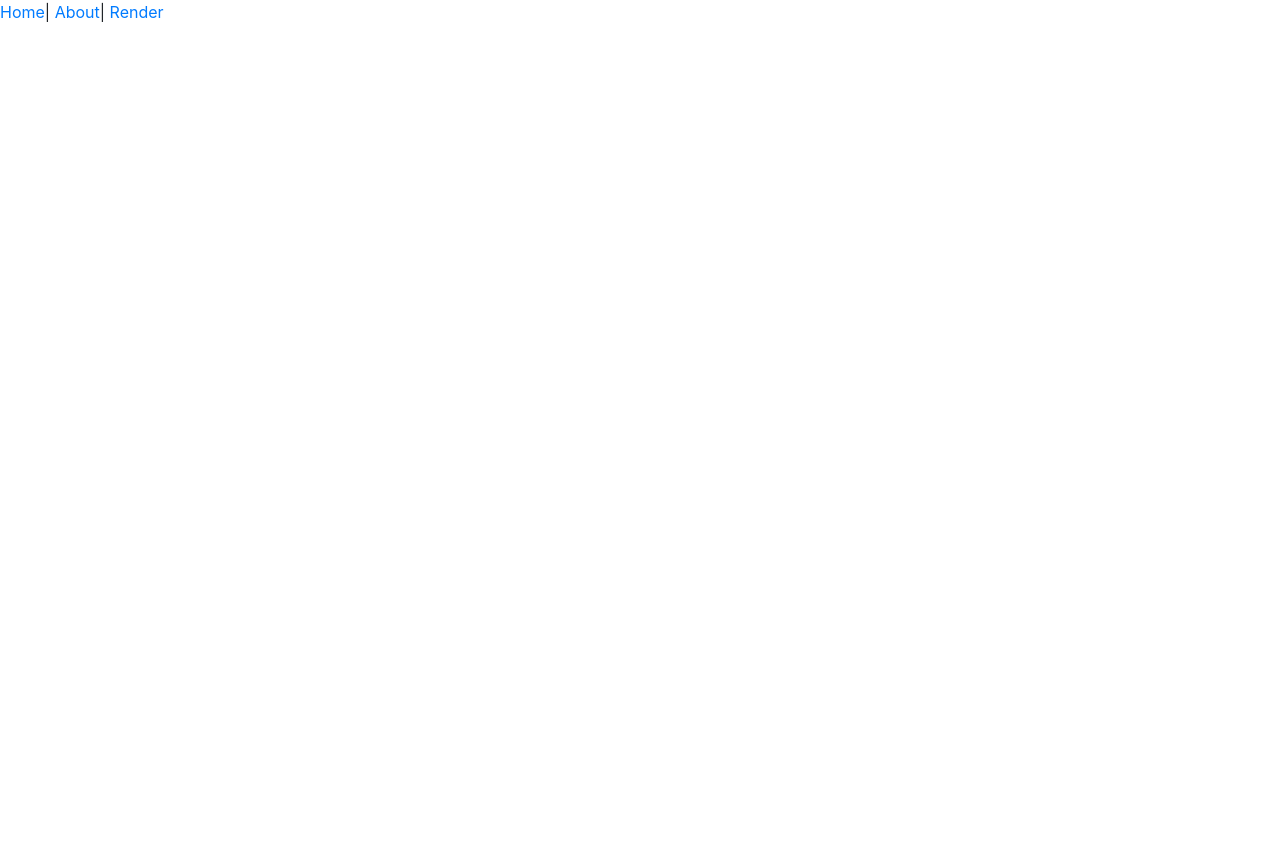
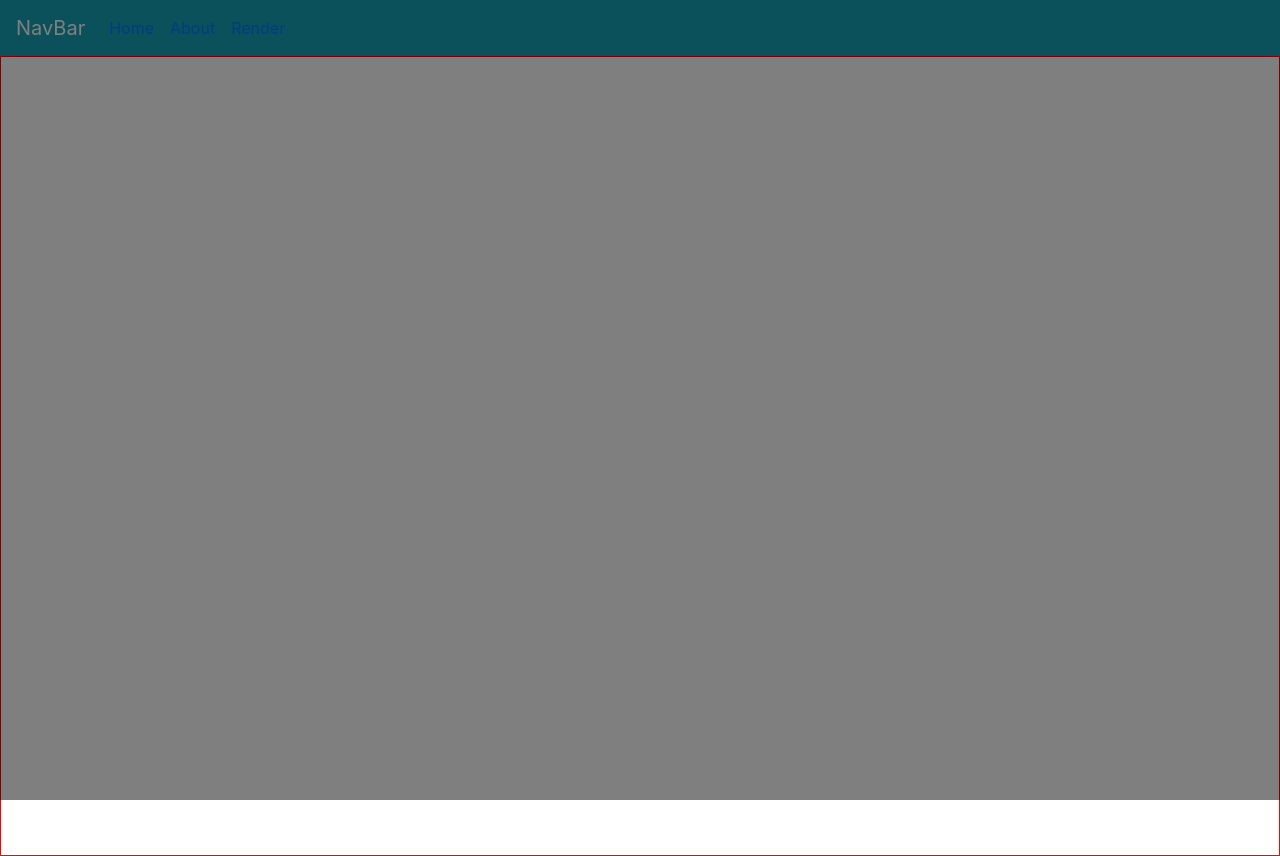
Before and after one commit to fancn21th/0_142_Vue_Spa, a Vue app: page / in a window 1280 px wide. Before the commit the page ends 800 px from the top, so only its background shows below. Built offline with nearby package versions, Linux system fonts and the light colour scheme.

Commit message:
modal dialog mixed with bootstrap

```diff
--- a/src/App.vue
+++ b/src/App.vue
@@ -1,10 +1,24 @@
 <template>
   <div id="app">
-    <div id="nav">
-      <router-link to="/">Home</router-link>|
-      <router-link to="/about">About</router-link>|
-      <router-link to="/render">Render</router-link>
-    </div>
+    <b-navbar toggleable="lg" type="dark" variant="info">
+      <b-navbar-brand href="#">NavBar</b-navbar-brand>
+
+      <b-navbar-toggle target="nav-collapse"></b-navbar-toggle>
+
+      <b-collapse id="nav-collapse" is-nav>
+        <b-navbar-nav>
+          <b-nav-item href="#"
+            ><router-link to="/">Home</router-link></b-nav-item
+          >
+          <b-nav-item href="#"
+            ><router-link to="/about">About</router-link></b-nav-item
+          >
+          <b-nav-item href="#"
+            ><router-link to="/render">Render</router-link></b-nav-item
+          >
+        </b-navbar-nav>
+      </b-collapse>
+    </b-navbar>
     <router-view />
   </div>
 </template>
--- a/src/components/ModalDialog.vue
+++ b/src/components/ModalDialog.vue
@@ -41,3 +41,31 @@ export default {
   }
 }
 </script>
+
+<style>
+.modal-backdrop {
+  position: fixed;
+  top: 0;
+  right: 0;
+  bottom: 0;
+  left: 0;
+  overflow: auto;
+  padding: 2rem;
+  background-color: rgba(0, 0, 0, 0.5);
+}
+.modal {
+  margin-left: auto;
+  margin-right: auto;
+  max-width: 30rem;
+  margin-top: 2rem;
+}
+.modal {
+  background-color: #fff;
+  border-radius: 0.25rem;
+  padding: 2rem;
+  -webkit-box-shadow: 0 15px 30px 0 rgba(0, 0, 0, 0.11),
+    0 5px 15px 0 rgba(0, 0, 0, 0.08);
+  box-shadow: 0 15px 30px 0 rgba(0, 0, 0, 0.11),
+    0 5px 15px 0 rgba(0, 0, 0, 0.08);
+}
+</style>
--- a/src/views/Home.vue
+++ b/src/views/Home.vue
@@ -1,7 +1,10 @@
 <template>
-  <modal-dialog :show="showDialog" @close="showDialog = false">
-    <h1>Hello There</h1>
-  </modal-dialog>
+  <div style="border: 1px solid red; height:100vh" @click="showDialog = true">
+    <modal-dialog :show="showDialog" @close="showDialog = false">
+      <h1>Hello There</h1>
+    </modal-dialog>
+    <portal-target name="modals"></portal-target>
+  </div>
 </template>
 
 <script>
```
